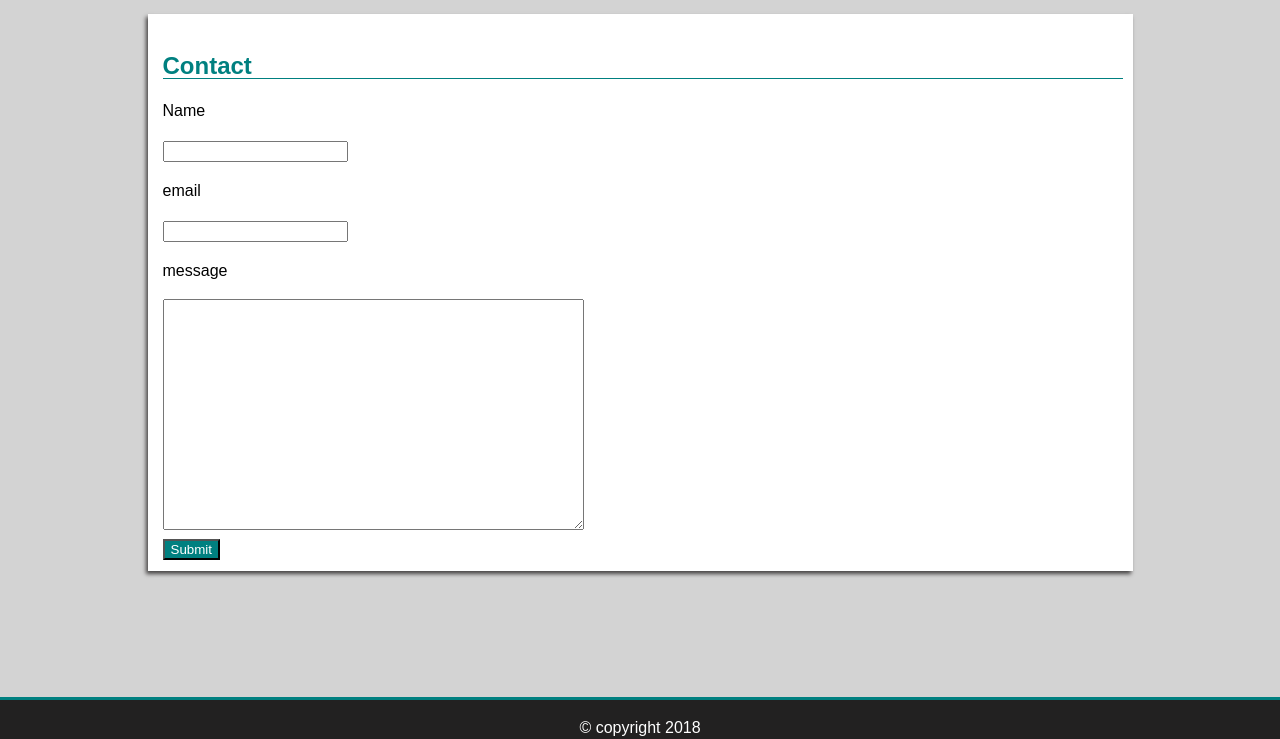
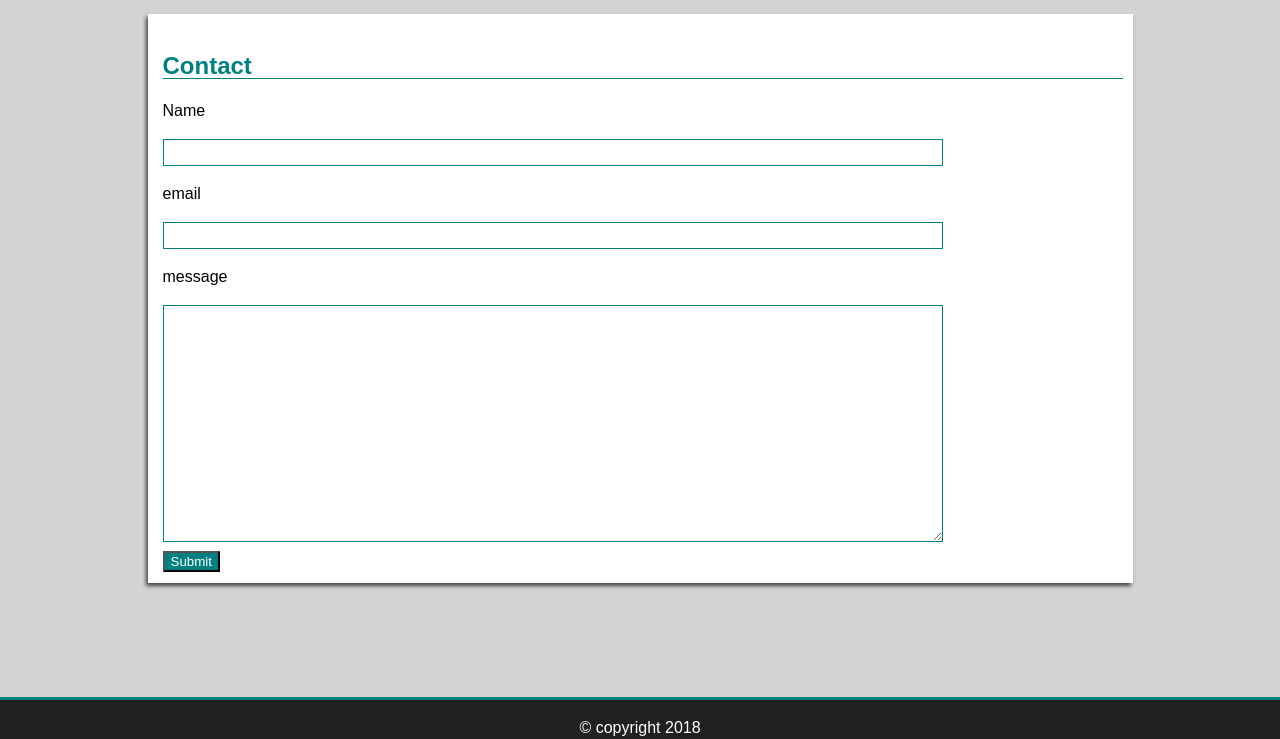
Before and after one commit to burkeamy/burkeamy.github.io, a plain HTML site: page portfolio/contact.html in a window 1280 px wide. Shown: the part 61-800 px from the top of the page. Drawn offline with Linux system fonts and the light colour scheme; a web font is replaced by a local one.

Commit message:
a few more changes

```diff
--- a/portfolio/assets/styles/style.css
+++ b/portfolio/assets/styles/style.css
@@ -76,8 +76,16 @@ h2 {
     border-bottom: teal solid 1px;
 }
 
-form {
-    outline-color: teal;
+input {
+    width: 80%;
+    border: solid .5px teal;
+    padding: 5px;
+}
+
+textarea {
+    width: 80%;
+    border: solid .5px teal;
+    padding: 5px;
 }
 
 button {
```
